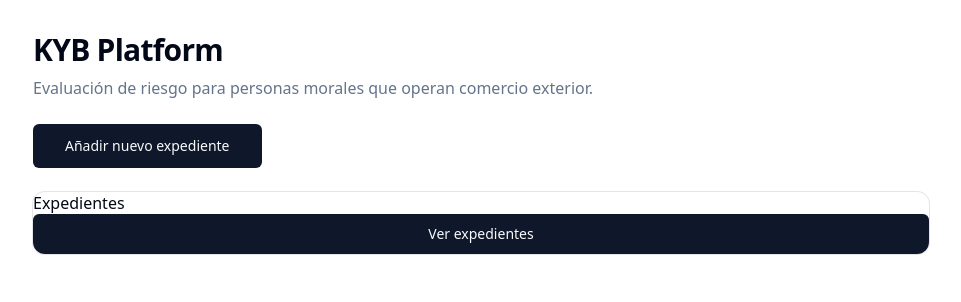
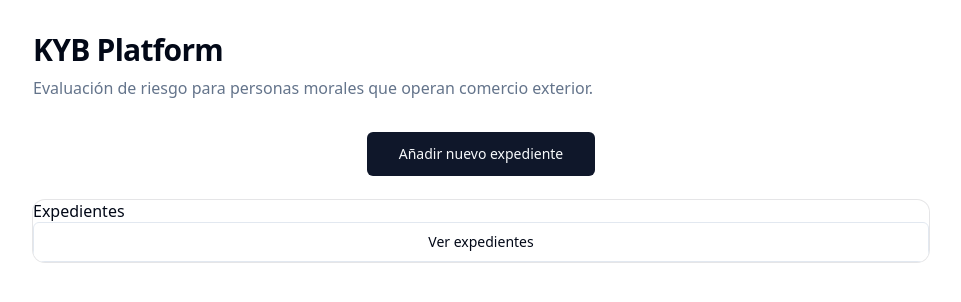
Before and after one commit to cj-chavarria/kyb-platform, a Next.js app in the folder web/: page / in a window 1280 px wide. Shown: the top 302 px of the page, without its empty margins (159-1120 px from the left). Built offline with nearby package versions, Linux system fonts and the light colour scheme.

Commit message:
Home: center primary 'Añadir nuevo expediente' button, outline variant for 'Ver expedientes'

```diff
--- a/web/app/page.tsx
+++ b/web/app/page.tsx
@@ -13,7 +13,7 @@ export default function Home() {
           </p>
         </div>
 
-        <div>
+        <div className="flex justify-center pt-2">
           <Button asChild size="lg">
             <Link href="/expedientes/nuevo">Añadir nuevo expediente</Link>
           </Button>
@@ -24,7 +24,7 @@ export default function Home() {
             <CardTitle>Expedientes</CardTitle>
           </CardHeader>
           <CardContent>
-            <Button asChild className="w-full">
+            <Button asChild variant="outline" className="w-full">
               <Link href="/expedientes">Ver expedientes</Link>
             </Button>
           </CardContent>
```
